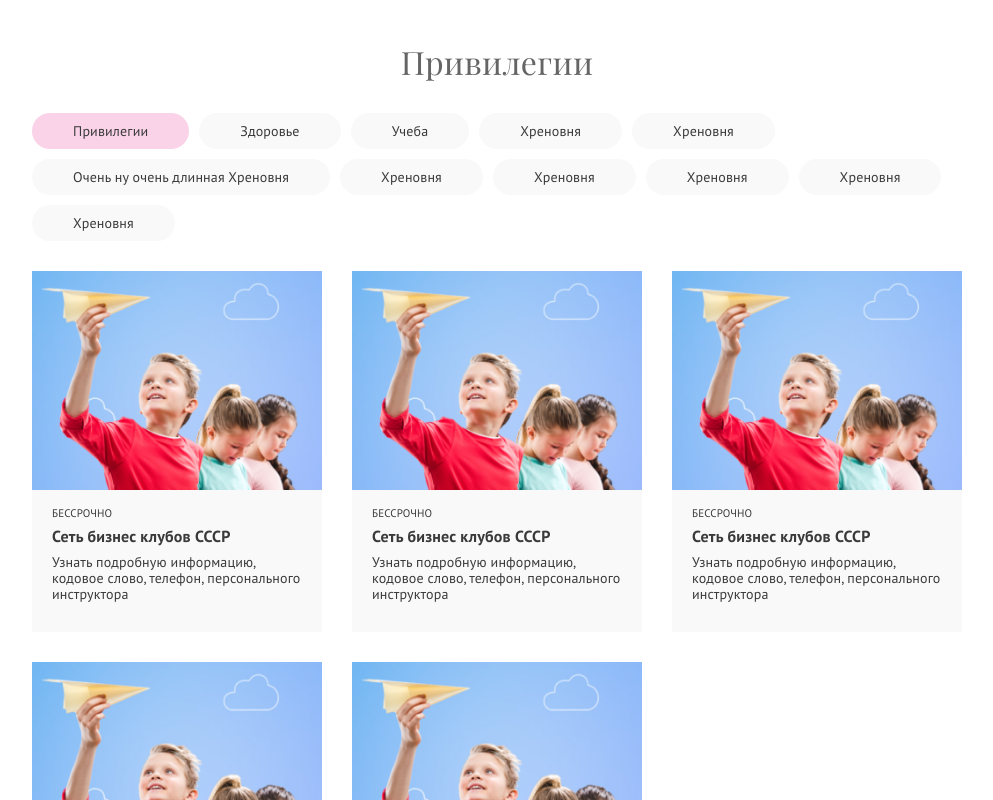
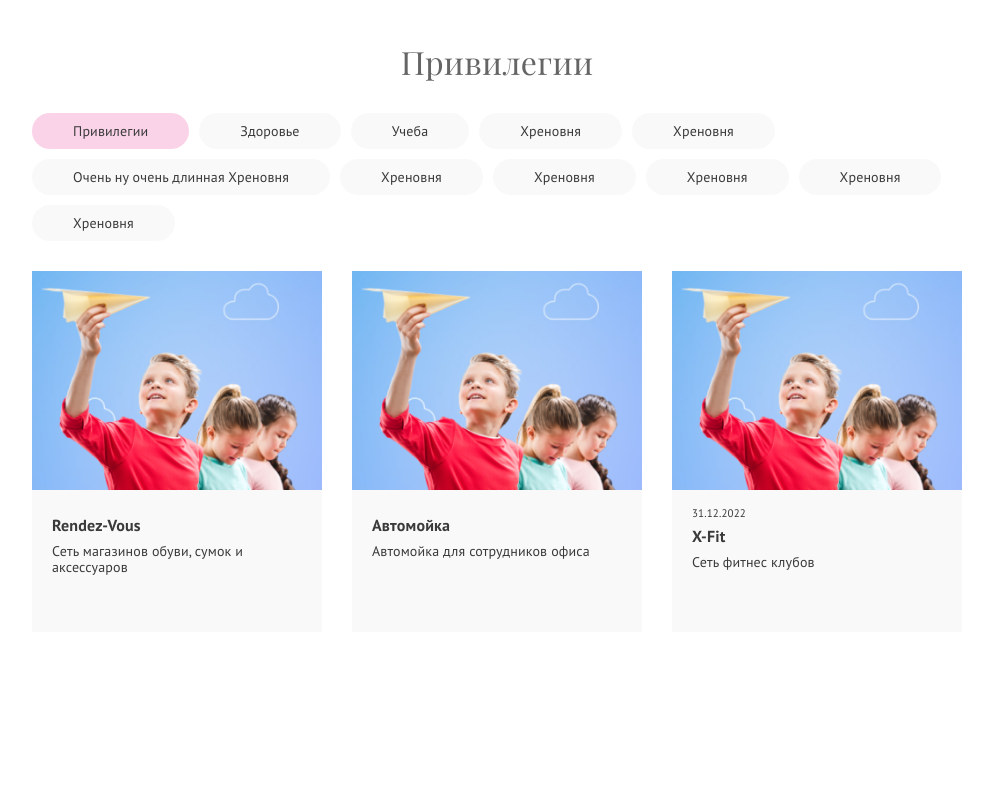
Before and after one commit to JohnJoy665/rv-privilege, a React (Create React App) app: page / in a window 1280 px wide. Shown: the top 800 px of the page, without its empty margins (143-1136 px from the left). Built offline with nearby package versions, Linux system fonts and the light colour scheme.

Commit message:
automatic render card - done

```diff
--- a/src/components/Card/Card.tsx
+++ b/src/components/Card/Card.tsx
@@ -1,16 +1,21 @@
 import React from 'react';
 import cardImg from '../../img/cardImg.jpg'
+import privilegeDate from '../../models'
 
-const Card = () => {
+interface cards {
+  card: privilegeDate;
+}
+
+const Card = (props:cards) => {
   return (
     <div className='card'>
       <div className="card__img-container">
         <img className='card__img' src={cardImg} alt="Фоновая картинка" />
       </div>
       <div className="card__content">
-        <p className='card__text card__text_timing'>БЕССРОЧНО</p>
-        <p className='card__text card__text_title'>Сеть бизнес клубов СССР</p>
-        <p className='card__text card__text_descript'>Узнать подробную информацию, кодовое слово, телефон, персонального инструктора</p>
+        <p className='card__text card__text_timing'>{props.card.date_stop}</p>
+        <p className='card__text card__text_title'>{props.card.name}</p>
+        <p className='card__text card__text_descript'>{props.card.description}</p>
       </div>
     </div>
   )
--- a/src/components/CardContainer/CardContainer.tsx
+++ b/src/components/CardContainer/CardContainer.tsx
@@ -1,14 +1,15 @@
 import React from 'react';
 import Card from '../Card/Card';
+import cardData from '../../data/cards'
+import privilegeDate from '../../models'
 
 const CardContainer = () => {
+  const cards = cardData.map((item:privilegeDate) => {
+    return <Card card={item} key={item.id}/>
+  })
   return (
     <div className='card-container'>
-      <Card/>
-      <Card/>
-      <Card/>
-      <Card/>
-      <Card/>
+      {cards}
     </div>
   )
 }
--- /dev/null
+++ b/src/data/cards.ts
@@ -0,0 +1,71 @@
+import privilegeDate from './../models';
+const data: privilegeDate[] = [
+  // {
+  //   id: '',
+  //   name: '',
+  //   description: '',
+  //   date_stop: '',
+  //   category: '',
+  //   term: '',
+  //   img: '',
+  //   docs: [
+  //     { name: '', url: '' },
+  //     { name: '', url: '' },
+  //     { name: '', url: '' },
+  //   ],
+  //   contacts: [
+  //     { fio: '', number: '', email: '' },
+  //     { fio: '', number: '', email: '' },
+  //     { fio: '', number: '', email: '' },
+  //   ],
+  //   turn_on: true
+  // },
+  {
+    id: '1',
+    name: 'Rendez-Vous',
+    description: 'Сеть магазинов обуви, сумок и аксессуаров',
+    date_stop: '',
+    category: 'Rendez-Vous',
+    term: 'На кассе сообщить, что вы сотрдник Rendez-Vous, назвать свой бейдж и номер телефона.',
+    img: 'https://fototips.ru/wp-content/uploads/2012/03/00_Autumn_Photo.jpg',
+    docs: [
+      {name_doc: 'Скачать регламент', url: 'https://www.xeroxscanners.com/downloads/Manuals/XMS/PDF_Converter_Pro_Quick_Reference_Guide.RU.pdf'},
+      {name_doc: 'Скачать регламент', url: 'https://www.xeroxscanners.com/downloads/Manuals/XMS/PDF_Converter_Pro_Quick_Reference_Guide.RU.pdf'}
+    ],
+    contacts: [],
+    turn_on: true
+  },{
+    id: '2',
+    name: 'Автомойка',
+    description: 'Автомойка для сотрудников офиса',
+    date_stop: '',
+    category: 'Rendez-Vous',
+    term: 'Бланк необходимо распечатать, заполнить и отнести на КПП рядом со шлагбаумом до 12:00. Все заявки поданные до 12:00 будут обработаны день в день, позднее - на следующий день. Стоимость автомойки вычитается из заработной платы автоматически',
+    img: 'https://fototips.ru/wp-content/uploads/2012/03/00_Autumn_Photo.jpg',
+    docs: [
+      { name_doc: 'Скачать бланк', url: 'https://www.xeroxscanners.com/downloads/Manuals/XMS/PDF_Converter_Pro_Quick_Reference_Guide.RU.pdf' },
+    ],
+    contacts: [
+      { fio: 'Кирдянкина Лилия', number: '1234', email: 'L.Kirdyankina@rendez-vous.ru' },
+    ],
+    turn_on: true
+  },{
+    id: '3',
+    name: 'X-Fit',
+    description: 'Сеть фитнес клубов',
+    date_stop: '31.12.2022',
+    category: 'Спорт',
+    term: 'Можно получить скидки при покупке двух и более карт. Обратитесь к персональному менеджеру Компании X-Fit Тимуру Максутову и скажите, что вы сотрудник компании Rendez-vous',
+    img: 'https://fototips.ru/wp-content/uploads/2012/03/00_Autumn_Photo.jpg',
+    docs: [
+      { name_doc: 'Скачать презентацию X-Fit', url: '' },
+      { name_doc: 'Скачать предложение', url: 'https://www.xeroxscanners.com/downloads/Manuals/XMS/PDF_Converter_Pro_Quick_Reference_Guide.RU.pdf' },
+    ],
+    contacts: [
+      { fio: '', number: '89032030699', email: 'corpmanager13@xfit.ru' },
+    ],
+    turn_on: true
+  },
+]
+
+export default data;
--- /dev/null
+++ b/src/models.ts
@@ -0,0 +1,24 @@
+interface document {
+  name_doc?: string,
+  url?: string
+};
+interface contacts {
+  fio?: string,
+  number?: string,
+  email?: string
+}
+
+interface privilegeDate {
+  id: string,
+  name: string,
+  description: string,
+  date_stop: string,
+  category: string,
+  term: string,
+  img: string,
+  docs: Array<document>,
+  contacts?: Array<contacts>,
+  turn_on: boolean
+}
+
+export default privilegeDate;
```
